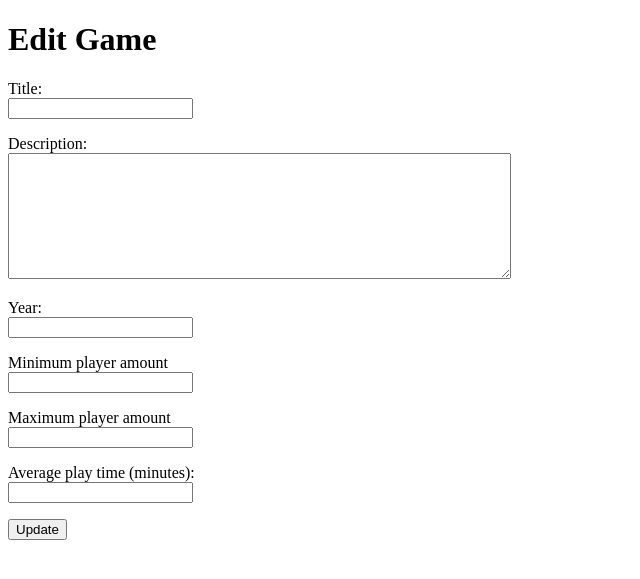
After one commit to SeedimV/boardgame-vault, a Flask app: template templates/edit_game.html in a window 1280 px wide. The commit adds this page. Shown: the top 579 px of the page, without its empty margins (0-640 px from the left). Run offline with Flask 3, Linux system fonts and the light colour scheme; the template is opened without the code that fills it, so the values that code supplies are empty.

Commit message:
feat: add edit game functionality

```diff
--- a/app.py
+++ b/app.py
@@ -37,6 +37,33 @@ def create_game():
     games.add_game(title, description, year, min_player_count, max_player_count, playtime, user_id)
 
     return redirect("/")
+
+@app.route("/edit_game/<int:game_id>")
+def edit_game(game_id):
+    game = games.get_game(game_id)
+
+    if session.get("user_id") != game["user_id"]:
+        return "ERROR: Unauthorized", 403
+    return render_template("edit_game.html", game=game)
+
+@app.route("/update_game", methods=["POST"])
+def update_game():
+    game_id = request.form["game_id"]
+
+    game = games.get_game(game_id)
+    if session.get("user_id") != game["user_id"]:
+        return "ERROR: Unauthorized", 403
+
+    title = request.form["title"]
+    description = request.form["description"]
+    year = request.form["year"]
+    min_player_count = request.form["min_player_count"]
+    max_player_count = request.form["max_player_count"]
+    playtime = request.form["playtime"]
+
+    games.update_game(game_id, title, description, year, min_player_count, max_player_count, playtime)
+
+    return redirect(f"/game/{game_id}")
 
 @app.route("/register")
 def register():
--- /dev/null
+++ b/templates/edit_game.html
@@ -0,0 +1,40 @@
+<!DOCTYPE html>
+<html>
+
+<head>
+  <title>Edit Game | Board Game Vault</title>
+</head>
+
+<body>
+  <h1>Edit Game</h1>
+  <form action="/update_game" method="post">
+    <p>
+      Title: <br />
+      <input type="text" name="title" value ="{{ game.title }}" />
+    </p>
+    <p>
+      Description: <br />
+      <textarea name="description" rows="8" cols="60">{{ game.description }}</textarea>
+    </p>
+    <p>
+      Year: <br />
+      <input type="number" name="year" value ="{{ game.year }}" />
+    </p>
+    <p>
+      Minimum player amount <br />
+      <input type="number" name="min_player_count" value ="{{ game.min_player_count }}" />
+    </p>
+    <p>
+      Maximum player amount <br />
+      <input type="number" name="max_player_count" value ="{{ game.max_player_count }}" />
+    </p>
+    <p>
+      Average play time (minutes): <br />
+      <input type="number" name="playtime" value ="{{ game.playtime }}" />
+    </p>
+    <input type="hidden" name="game_id" value="{{ game.id }}" />
+    <input type="submit" value="Update" />
+  </form>
+</body>
+
+</html>
--- a/templates/show_game.html
+++ b/templates/show_game.html
@@ -7,6 +7,12 @@
 
 <body>
   <h1>{{ game.title }}</h1>
+
+  {% if session.user_id == game.user_id %}
+  <p>
+    <a href="/edit_game/{{ game.id }}">Edit</a>
+  </p>
+  {% endif %}
   <p>
     {{ game.description }}
   </p>
```
Also changed, not shown: games.py (+16 -3 lines).
